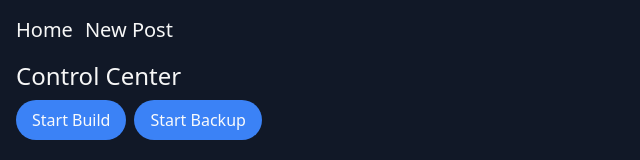
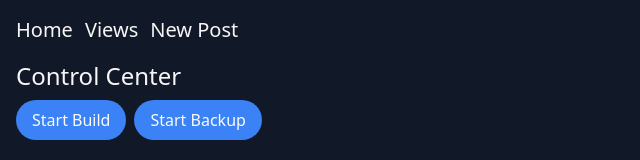
Before and after one commit to georgemblack/web-admin, a React app: page / in a window 1280 px wide. Shown: the top 160 px of the page, without its empty margins (0-640 px from the left). Built offline with nearby package versions, Linux system fonts and the light colour scheme; no server answers; sample sign-in values are in the browser's storage.

Commit message:
Re-enable views page

```diff
--- a/src/App.jsx
+++ b/src/App.jsx
@@ -40,8 +40,8 @@ function App(props) {
         <header>
           <nav className="space-x-3 text-xl">
             <Link to="/">Home</Link>
-            {/* <Link to="/views">Views</Link>
-            <Link to="/bin">Bin</Link> */}
+            <Link to="/views">Views</Link>
+            {/* <Link to="/bin">Bin</Link> */}
             <Link to="/posts/new">New Post</Link>
           </nav>
         </header>
```
